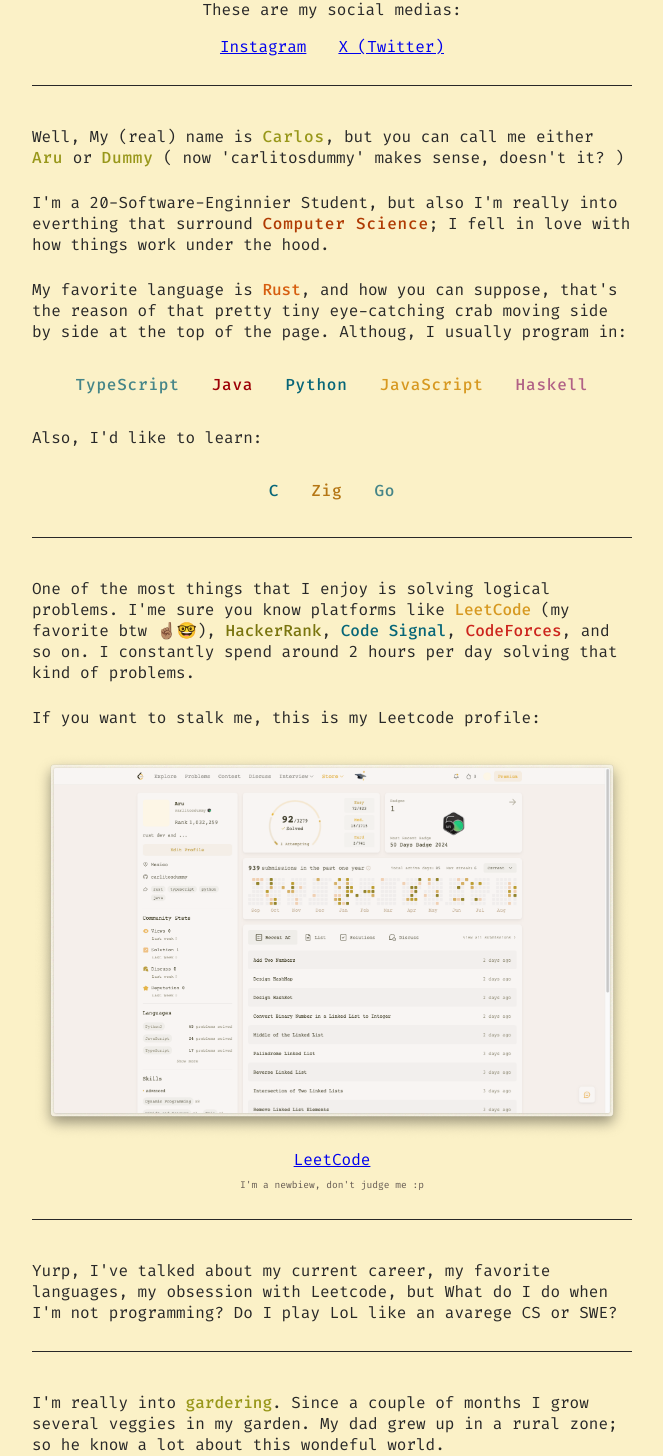
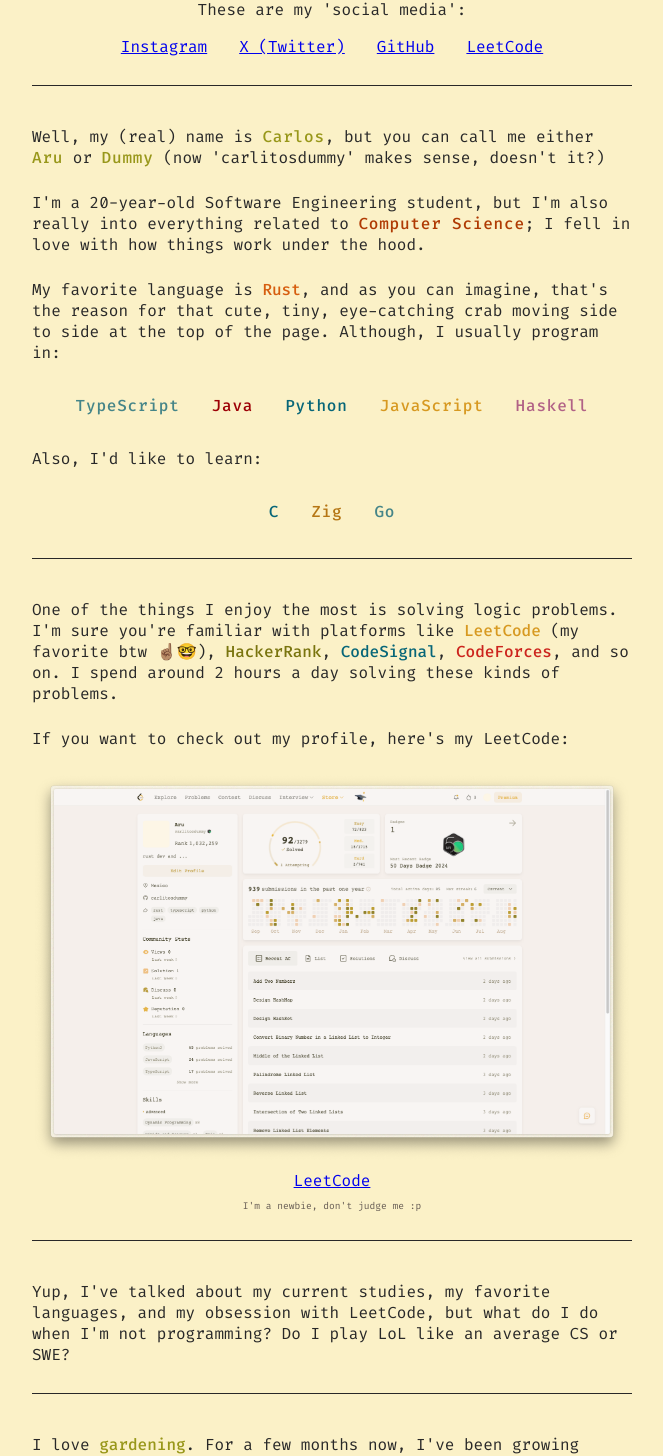
Before and after one commit to arufth/personal-website, a React (Vite) app: page /about in a window 1280 px wide. Shown: the part 320-1776 px from the top of the page, without its empty margins (308-971 px from the left). Built offline with nearby package versions, Linux system fonts and the light colour scheme.

Commit message:
fix grammar and spelling

```diff
--- a/src/about/About.tsx
+++ b/src/about/About.tsx
@@ -10,31 +10,53 @@
     <>
       <main className='main-about'>
         <Header
-          title='But, How am I?'
-          subtitle='why do I do in my da-to-day?'
+          title='But, Who Am I?'
+          subtitle='What Do I Do in My Day-to-Day?'
         />
 
         <section className='mainText-about'>
           <div className='social-medias'>
             <p>
-              These are my social medias:
+              These are my 'social media':
             </p>
             <div className='social-media-links'>
-              <a href='#'>Instagram</a>
-              <a href='#'>X (Twitter)</a>
+              <a
+                rel='noreferrer'
+                target='_blank'
+                href='https://www.instagram.com/carlitosdummy'
+              >Instagram
+              </a>
+              <a
+                rel='noreferrer'
+                target='_blank'
+                href='https://www.x.com/carlitosdummy'
+              >X (Twitter)
+              </a>
+              <a
+                rel='noreferrer'
+                target='_blank'
+                href='https://www.github.com/carlitosdummy'
+              >GitHub
+              </a>
+              <a
+                rel='noreferrer'
+                target='_blank'
+                href='https://leetcode.com/u/carlitosdummy/'
+              >LeetCode
+              </a>
             </div>
           </div>
 
           <Divider />
 
           <p>
-            Well, My (real) name is <label className='myname'>Carlos</label>, but you can call me either <label className='myname'>Aru</label> or <label className='myname'>Dummy</label> ( now 'carlitosdummy' makes sense, doesn't it? )
+            Well, my (real) name is <label className='myname'>Carlos</label>, but you can call me either <label className='myname'>Aru</label> or <label className='myname'>Dummy</label> (now 'carlitosdummy' makes sense, doesn't it?)
           </p>
           <p>
-            I'm a 20-Software-Enginnier Student, but also I'm really into everthing that surround <label className='cs'>Computer Science</label>; I fell in love with how things work under the hood.
+            I'm a 20-year-old Software Engineering student, but I'm also really into everything related to <label className='cs'>Computer Science</label>; I fell in love with how things work under the hood.
           </p>
           <p>
-            My favorite language is <label className='rust'>Rust</label>, and how you can suppose, that's the reason of that pretty tiny eye-catching crab moving side by side at the top of the page. Althoug, I usually program in:
+            My favorite language is <label className='rust'>Rust</label>, and as you can imagine, that's the reason for that cute, tiny, eye-catching crab moving side to side at the top of the page. Although, I usually program in:
           </p>
           <div className='languages'>
             <p className='ts'>TypeScript</p>
@@ -51,30 +73,32 @@
           </div>
           <Divider />
           <p className='logical-problems'>
-            One of the most things that I enjoy is solving logical problems. I'me sure you know platforms like <label className='leetcode'>LeetCode</label> (my favorite btw ☝🏽🤓), <label className='hackerrank'>HackerRank</label>, <label className='codesignal'>Code Signal</label>, <label className='codeforces'>CodeForces</label>, and so on. I constantly spend around 2 hours per day solving that kind of problems.
+            One of the things I enjoy the most is solving logic problems. I'm sure you're familiar with platforms like <label className='leetcode'>LeetCode</label> (my favorite btw ☝🏽🤓), <label className='hackerrank'>HackerRank</label>, <label className='codesignal'>CodeSignal</label>, <label className='codeforces'>CodeForces</label>, and so on. I spend around 2 hours a day solving these kinds of problems.
           </p>
-          <p>If you want to stalk me, this is my Leetcode profile:</p>
+          <p>If you want to check out my profile, here's my LeetCode:</p>
           <div className='leetcode-profile'>
-            <img src='/public/leetcode.png' alt='a screenshot of my LeetCode profile' />
+            <img src='/public/leetcode.png' alt='A screenshot of my LeetCode profile' />
             <a
+              rel='noreferrer'
+              target='_blank'
               href='https://leetcode.com/u/carlitosdummy/'
             >LeetCode
             </a>
-            <small>I'm a newbiew, don't judge me :p</small>
+            <small>I'm a newbie, don't judge me :p</small>
           </div>
 
           <Divider />
           <p>
-            Yurp, I've talked about my current career, my favorite languages, my obsession with Leetcode, but What do I do when I'm not programming? Do I play LoL like an avarege CS or SWE?
+            Yup, I've talked about my current studies, my favorite languages, and my obsession with LeetCode, but what do I do when I'm not programming? Do I play LoL like an average CS or SWE?
           </p>
           <Divider />
 
-          <p className='gardering-text'>I'm really into <label className='gardering-label'>gardering</label>. Since a couple of months I grow several veggies in my garden. My dad grew up in a rural zone; so he know a lot about this wondeful world.</p>
-          <p>Actually ☝🏽🤓, that's the reason why I developed a garden organaizer which you can view it in the <Link to='/projects'>Projects</Link> tab.</p>
-          <p className='gardering-text'>At this moment, I'm growing <label className='waterm'>watermelon</label>, <label className='tomato'>tomato</label>, <label className='cucumber'>cucumber</label>, <label className='corn'>corn</label>, <label className='carrot'>carrot</label>, and two or three more veggies. In the <Link to='/life'>Life</Link> tab you'll find some photos that I've taken until now.</p>
+          <p className='gardering-text'>I love <label className='gardering-label'>gardening</label>. For a few months now, I've been growing various veggies in my garden. My dad grew up in a rural area, so he knows a lot about this wonderful world.</p>
+          <p>Actually ☝🏽🤓, that's the reason I developed a garden organizer, which you can view in the <Link to='/projects'>Projects</Link> tab.</p>
+          <p className='gardering-text'>At the moment, I'm growing <label className='waterm'>watermelon</label>, <label className='tomato'>tomato</label>, <label className='cucumber'>cucumber</label>, <label className='corn'>corn</label>, <label className='carrot'>carrot</label>, and a couple more veggies. In the <Link to='/life'>Life</Link> tab, you'll find some photos I've taken so far.</p>
           <div className='gardering'>
-            <img src='/public/radish.jpg' alt='a photo of radish' />
-            <small>This is the first one that I've taken :)</small>
+            <img src='/public/radish.jpg' alt='A photo of radishes' />
+            <small>This is the first one I took c:</small>
           </div>
         </section>
 
--- a/src/life/Life.json
+++ b/src/life/Life.json
@@ -1,72 +1,93 @@
 [
   {
     "id": 1,
-    "title": "Photo 1",
-    "path": "/public/1.jpeg"
+    "title": "I'll never use a normal keyboard again",
+    "path": "/public/9.jpeg",
+    "category": ["life", "tech"],
+    "date": "2024-07-25"
   },
   {
     "id": 2,
-    "title": "Photo 2",
-    "path": "/public/2.jpeg"
+    "title": "My (second) home",
+    "path": "/public/11.jpeg",
+    "category": ["life", "nature"],
+    "date": "2024-08-11"
   },
   {
     "id": 3,
-    "title": "Photo 3",
-    "path": "/public/3.jpg"
+    "title": "The best game ever",
+    "path": "/public/6.jpg",
+    "category": ["life", "tech", "games"],
+    "date": "2024-06-22"
   },
   {
     "id": 4,
-    "title": "Photo 4",
-    "path": "/public/4.jpg"
+    "title": "Life would be awful without carrots",
+    "path": "/public/14.jpeg",
+    "category": ["life", "gardening"],
+    "date": "2024-08-16"
   },
   {
     "id": 5,
-    "title": "Photo 5",
-    "path": "/public/5.jpg"
+    "title": "Ngl, I love VIM (motions)",
+    "path": "/public/2.jpeg",
+    "category": ["life", "tech", "study"],
+    "date": "2024-06-13"
   },
   {
     "id": 6,
-    "title": "Photo 6",
-    "path": "/public/6.jpg"
+    "title": "My first day in my garden",
+    "path": "/public/3.jpg",
+    "category": ["life", "gardening"],
+    "date": "2024-06-13"
   },
   {
     "id": 7,
-    "title": "Photo 7",
-    "path": "/public/7.jpeg"
+    "title": "I'm dummy, btw",
+    "path": "/public/4.jpg",
+    "category": ["life", "tech", "study"],
+    "date": "2024-06-14"
+  },
+  {
+    "id": 8,
+    "title": "It broke down again",
+    "path": "/public/8.jpeg",
+    "category": ["life", "tech"],
+    "date": "2024-07-21"
+  },
+  {
+    "id": 9,
+    "title": "",
+    "path": "/public/5.jpg",
+    "category": ["life", "gardening"],
+    "date": "2024-06-15"
   },
   {
     "id": 10,
-    "title": "Photo 10",
-    "path": "/public/10.jpg"
+    "title": "",
+    "path": "/public/7.jpeg",
+    "category": ["life", "gardening"],
+    "date": "2024-06-29"
   },
   {
-    "id": 8,
-    "title": "Photo 8",
-    "path": "/public/8.jpeg"
+    "id": 11,
+    "title": "",
+    "path": "/public/10.jpg",
+    "category": ["life", "gardening"],
+    "date": "2024-07-26"
+  },
+  {
+    "id": 12,
+    "title": "",
+    "path": "/public/13.jpeg",
+    "category": ["life", "gardening"],
+    "date": "2024-08-16"
   },
   {
     "id": 13,
-    "title": "Photo 13",
-    "path": "/public/13.jpeg"
-  },
-  {
-    "id": 11,
-    "title": "Photo 11",
-    "path": "/public/11.jpeg"
-  },
-  {
-    "id": 9,
-    "title": "Photo 9",
-    "path": "/public/9.jpeg"
-  },
-  {
-    "id": 14,
-    "title": "Photo 14",
-    "path": "/public/14.jpeg"
-  },
-  {
-    "id": 15,
-    "title": "Photo 15",
-    "path": "/public/15.jpeg"
+    "title": "",
+    "path": "/public/15.jpeg",
+    "category": ["life", "gardening"],
+    "date": "2024-08-16"
   }
 ]
--- a/src/life/Life.tsx
+++ b/src/life/Life.tsx
@@ -8,13 +8,14 @@
   return (
     <>
       <main className='main-life'>
-        <Header title="POV: you're Aru" subtitle='I used to be a ' />
+        <Header title="POV: you're Aru" subtitle='I used to be a photographer btw' />
         <ul className='photos'>
           {
             photos.map(photo => (
               <li key={photo.id}>
                 <img src={photo.path} alt={photo.title} />
                 <h3>{photo.title}</h3>
+                <small>{photo.date}</small>
               </li>
             ))
           }
--- a/src/projects/Projects.tsx
+++ b/src/projects/Projects.tsx
@@ -7,7 +7,7 @@
   return (
     <>
       <main className='main-projects'>
-        <Header title='These are my current side projects :)' subtitle='from web developer apps to a ray tracer' />
+        <Header title='These are my current side projects. :)' subtitle='from web development apps to a ray tracer' />
 
         <ProjectList />
 
--- a/src/projects/projects.json
+++ b/src/projects/projects.json
@@ -3,31 +3,42 @@
     {
       "id": 1,
       "name": "Ray Tracer",
-      "subtitle": "a project written in Rust",
-      "description": "This project is an implementation of the Ray Tracing in a Weekend series by Peter Shirley, adapted to the Rust programming language.",
-      "keywords": ["rust", "ray tracing"],
+      "subtitle": "A project written in Rust",
+      "description": "This project is an implementation of the 'Ray Tracing in a Weekend' series by Peter Shirley, adapted to the Rust programming language.",
+      "keywords": [
+        "rust",
+        "ray tracing"
+      ],
       "status": "active",
-      "github": "https://github.com/carlitosdummy/raytracer",
+      "github": "https://github.com/carlitosdummy/ray-tracer",
       "demo": "",
       "image": "/public/ray-tracer.jpeg"
     },
     {
       "id": 2,
       "name": "Garden Organizer",
-      "subtitle": "a tool from gardeners to gardeners",
+      "subtitle": "A tool for gardeners by gardeners",
       "description": "This application is designed to help users organize their garden. It allows users to add plants, create a garden layout, and track the growth of their plants.",
-      "keywords": ["typescript", "react", "router", "redux"],
+      "keywords": [
+        "typescript",
+        "react",
+        "router",
+        "redux"
+      ],
       "status": "active",
-      "github": "https://github.com/carlitosdummy/task_manager",
-      "demo": "https://candid-mandazi-85173b.netlify.app/",
+      "github": "https://github.com/carlitosdummy/garden-organizer",
+      "demo": "https://garden-organizer.netlify.app/garden/element-view",
       "image": "/public/garden-organizer.png"
     },
     {
       "id": 3,
       "name": "Task Manager",
-      "subtitle": "a complete project built with TS",
-      "description": "Web application that allows users to manage their tasks. It is built using TypeScript.",
-      "keywords": ["typescript", "react"],
+      "subtitle": "A complete project built with TS",
+      "description": "A web application that allows users to manage their tasks. It lets users filter tasks by status and importance, in addition to the usual CRUD operations. With color coding, users can easily identify the status of each task.",
+      "keywords": [
+        "typescript",
+        "react"
+      ],
       "status": "active",
       "github": "https://github.com/carlitosdummy/task_manager",
       "demo": "https://candid-mandazi-85173b.netlify.app/",
@@ -36,10 +47,14 @@
     {
       "id": 4,
       "name": "URL Shortener",
-      "subtitle": "a web app using an API",
-      "description": "Simple but efficient URL shortener built React. It's designed to quickly generate shortened URLs and provide a user-friendly interface.",
+      "subtitle": "A web app using an API",
+      "description": "A simple but efficient URL shortener built with React. It's designed to quickly generate shortened URLs and provide a user-friendly interface.",
       "status": "active",
-      "keywords": ["react", "javascript", "API"],
+      "keywords": [
+        "react",
+        "javascript",
+        "API"
+      ],
       "github": "https://github.com/carlitosdummy/url-shortener",
       "demo": "https://dummy-url-shortener.netlify.app/",
       "image": "/public/url-shortener.png"
@@ -47,9 +62,13 @@
     {
       "id": 5,
       "name": "Dummy Commands",
-      "subtitle": "re-creating commands using Node.js",
-      "description": "This project is designed to re-create the functionality some of the Linux commands using Node.js.",
-      "keywords": ["node.js", "javascript", "linux"],
+      "subtitle": "Recreating commands using Node.js",
+      "description": "This project is designed to recreate the functionality of some Linux commands using Node.js.",
+      "keywords": [
+        "node.js",
+        "javascript",
+        "linux"
+      ],
       "status": "active",
       "github": "https://github.com/carlitosdummy/dummy-commands",
       "demo": "",
```
Also changed, not shown: src/home/Home.tsx (+10 -6 lines), src/life/Life.css (+10 -2 lines), src/projects/Project/Project.tsx (+13 -2 lines).
